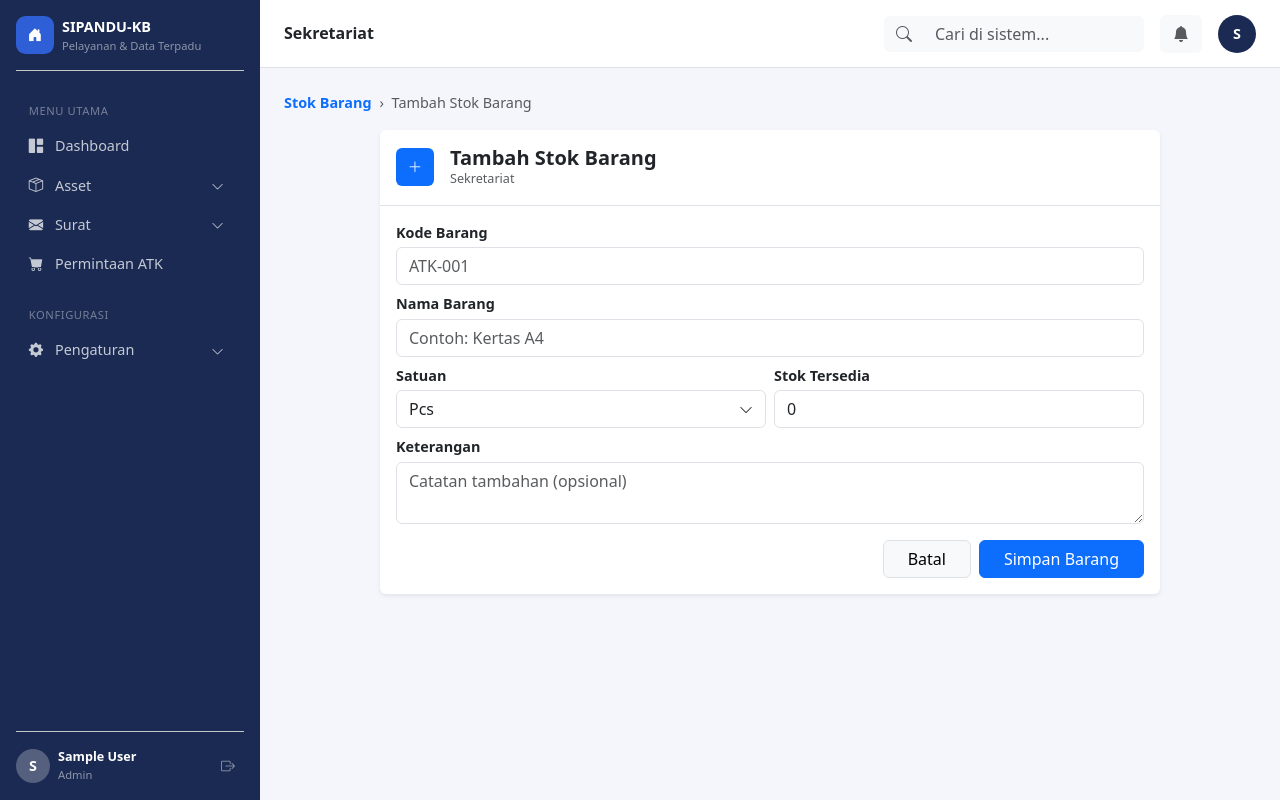
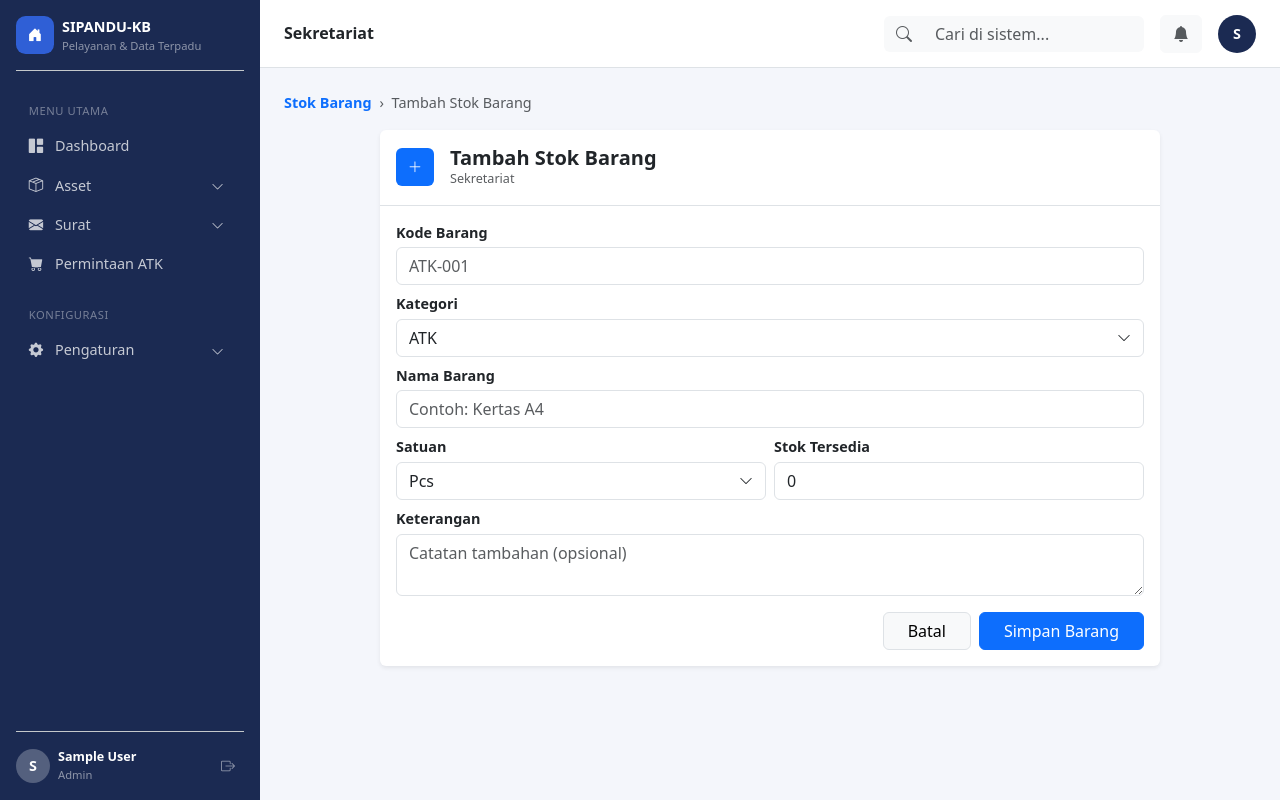
Before and after one commit to AhmadGhozi/Website-SIPANDU, a Django app: page /databarang/stok-unit/tambah/ in a window 1280 px wide. Run offline with Django 5.2, Linux system fonts and the light colour scheme; a user stored in the database is signed in; tables that the repository leaves empty hold one stand-in row (values such as "Sample post").

Commit message:
Tambahkan kategori untuk data barang pada balai dan bidang

```diff
--- a/databarang/forms.py
+++ b/databarang/forms.py
@@ -27,8 +27,9 @@ class BarangATKForm(forms.ModelForm):
 class StokUnitForm(forms.ModelForm):
     class Meta:
         model = StokUnit
-        fields = ['kode_barang', 'nama_barang', 'satuan', 'stok', 'keterangan']
+        fields = ['kategori', 'kode_barang', 'nama_barang', 'satuan', 'stok', 'keterangan']
         widgets = {
+            'kategori': forms.Select(attrs={'class': 'd-none'}),
             'kode_barang': forms.TextInput(attrs={'class': 'form-control', 'placeholder': 'ATK-001'}),
             'nama_barang': forms.TextInput(attrs={'class': 'form-control', 'placeholder': 'Contoh: Kertas A4'}),
             'satuan': forms.Select(attrs={'class': 'd-none'}),
--- a/templates/databarang/stok_unit_form.html
+++ b/templates/databarang/stok_unit_form.html
@@ -38,6 +38,21 @@
                 <div class="mb-2">
                     <label class="form-label fw-semibold mb-1">Kode Barang</label>
                     {{ form.kode_barang }}
+                </div>
+
+                <div class="mb-2">
+                    <label class="form-label fw-semibold mb-1">Kategori</label>
+                    <div class="custom-select-wrap" data-target="id_kategori">
+                        <div class="custom-select-toggle form-control">
+                            <span class="custom-select-label">ATK</span>
+                            <i class="bi bi-chevron-down small"></i>
+                        </div>
+                        <div class="custom-select-menu">
+                            <div class="custom-select-option" data-value="atk">ATK</div>
+                            <div class="custom-select-option" data-value="bhp">BHP</div>
+                        </div>
+                    </div>
+                    {{ form.kategori }}
                 </div>
 
                 <div class="mb-2">
```
Also changed, not shown: templates/dashboard_kasubag.html (+8 -1 lines), templates/databarang/stok_unit_list.html (+9 -1 lines).
